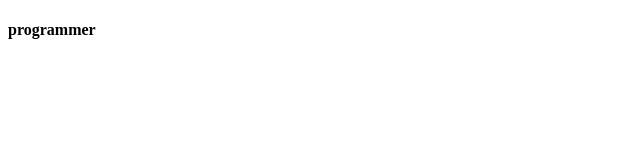
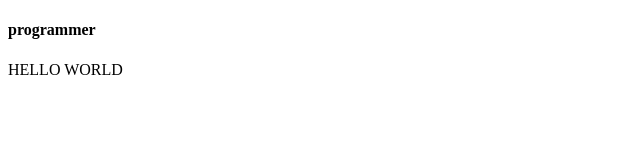
Before and after one commit to hameed980/CLASS-8, a plain HTML site: page about.html in a window 1280 px wide. Shown: the whole page, without its empty margins (0-640 px from the left). Drawn offline with Linux system fonts and the light colour scheme.

Commit message:
add para in about.html

```diff
--- a/about.html
+++ b/about.html
@@ -8,6 +8,7 @@
 <body>
 
     <h4>programmer</h4>
+    <p>HELLO WORLD</p>
 
 </body>
 </html>
```
